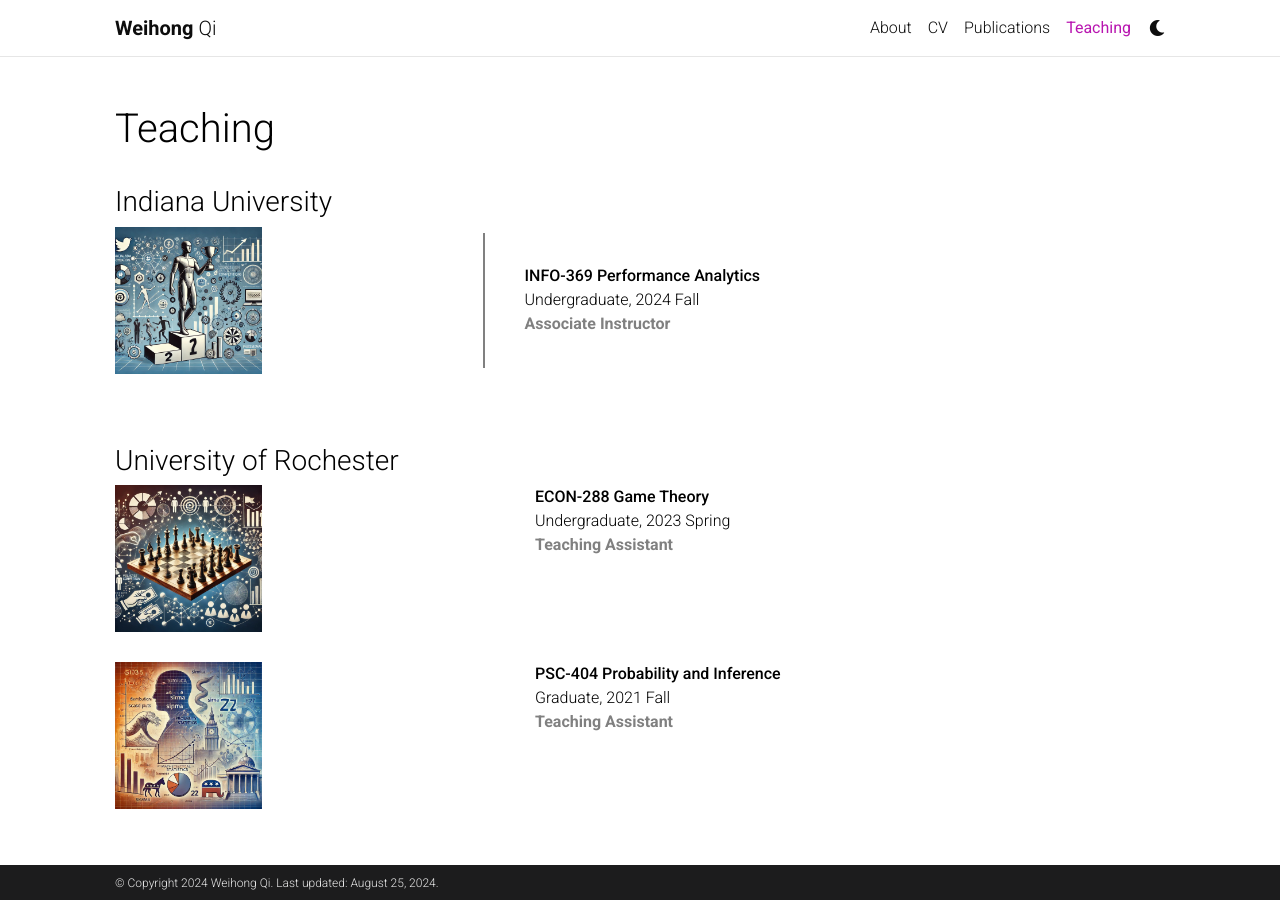
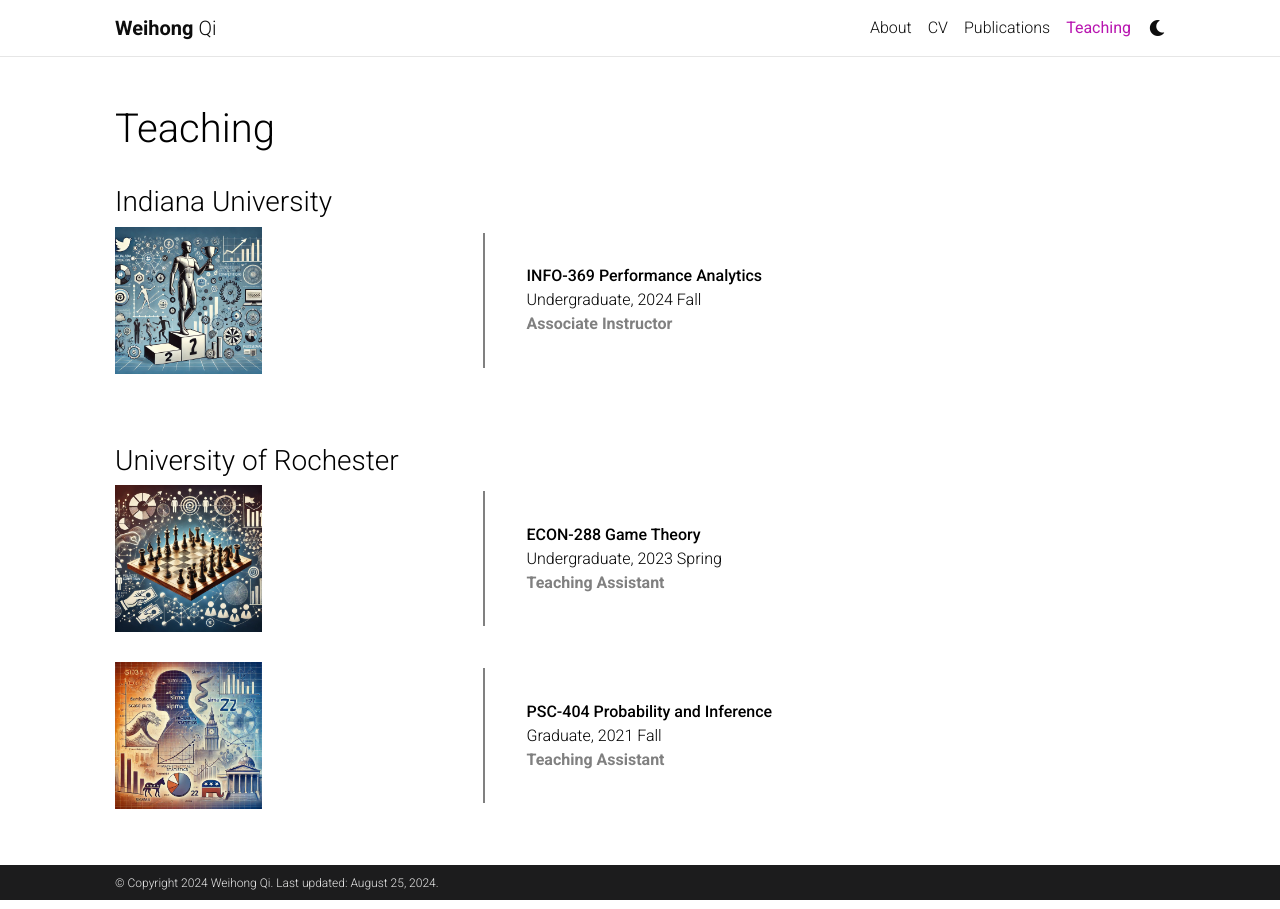
Before and after one commit to WeihongQ/weihongq.github.io, a Jekyll site: the page built from _pages/teaching.md, in a window 1280 px wide. Built offline with Jekyll 4.4.1, drawn with Linux system fonts in a browser that asks for light colours; comment, search, counter and statistics services are not loaded; a style sheet for code colours, icons or effects is not loaded.

Commit message:
update teaching

```diff
--- a/_pages/teaching.md
+++ b/_pages/teaching.md
@@ -14,7 +14,7 @@
   </div>
 
   <div style="width: 60%; display: flex; align-items: center;">
-    <div style="border-left: 2px solid grey; height: 15vh; margin-right: 40px;"></div>
+    <div style="border-left: 2px solid grey; height: 15vh; margin-right: 42px;"></div>
     <div>
       <strong>INFO-369 Performance Analytics</strong> <br/>
       Undergraduate, 2024 Fall <br/>
@@ -26,27 +26,33 @@
 <br/>
 
 ### University of Rochester
-<div style="overflow: auto; margin-bottom: 30px;">
-  <div style="float: left; width: 35%; text-align: left;">
+<div style="overflow: auto; margin-bottom: 30px; display: flex;">
+  <div style="width: 35%; text-align: left;">
     <img src="/assets/img/teaching/econ-288.jpg" alt="Figure" style="max-width: 40%; height: auto;">
   </div>
 
-  <div style="float: right; width: 60%;">
-    <strong>ECON-288 Game Theory</strong> <br/>
-    Undergraduate, 2023 Spring <br/>
-    <span style="color: grey; font-weight: bold;">Teaching Assistant</span> <br/>
+  <div style="width: 60%; display: flex; align-items: center;">
+    <div style="border-left: 2px solid grey; height: 15vh; margin-right: 42px;"></div>
+    <div>
+      <strong>ECON-288 Game Theory</strong> <br/>
+      Undergraduate, 2023 Spring <br/>
+      <span style="color: grey; font-weight: bold;">Teaching Assistant</span> <br/>
+    </div>
   </div>
 </div>
 
 
-<div style="overflow: auto; margin-bottom: 30px;">
-  <div style="float: left; width: 35%; text-align: left;">
+<div style="overflow: auto; margin-bottom: 30px; display: flex;">
+  <div style="width: 35%; text-align: left;">
     <img src="/assets/img/teaching/psc-404.jpg" alt="Figure" style="max-width: 40%; height: auto;">
   </div>
 
-  <div style="float: right; width: 60%;">
-    <strong>PSC-404 Probability and Inference</strong> <br/>
-    Graduate, 2021 Fall <br/>
-    <span style="color: grey; font-weight: bold;">Teaching Assistant</span> <br/>
+  <div style="width: 60%; display: flex; align-items: center;">
+    <div style="border-left: 2px solid grey; height: 15vh; margin-right: 42px;"></div>
+    <div>
+      <strong>PSC-404 Probability and Inference</strong> <br/>
+      Graduate, 2021 Fall <br/>
+      <span style="color: grey; font-weight: bold;">Teaching Assistant</span> <br/>
+    </div>
   </div>
 </div>
```
